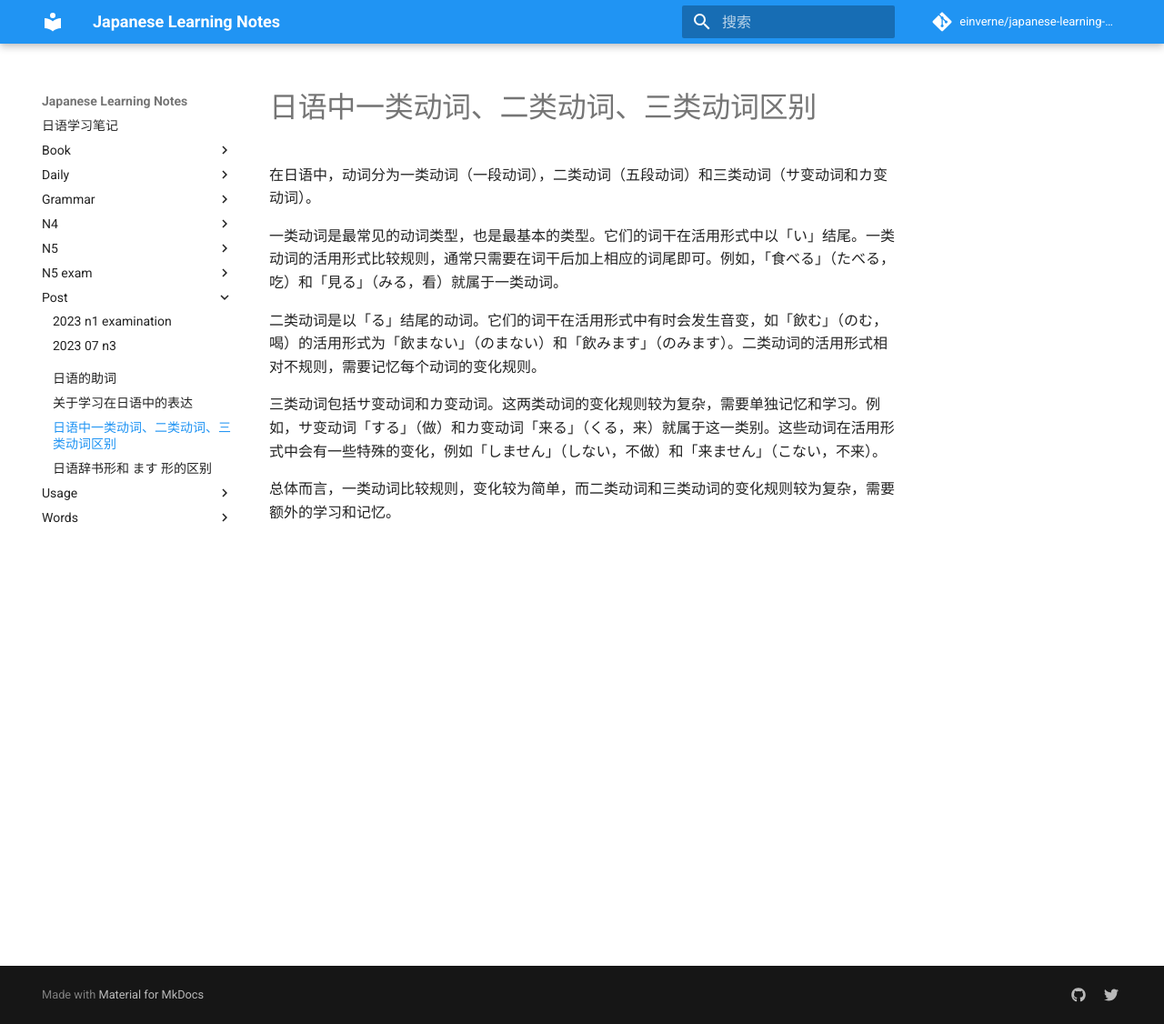
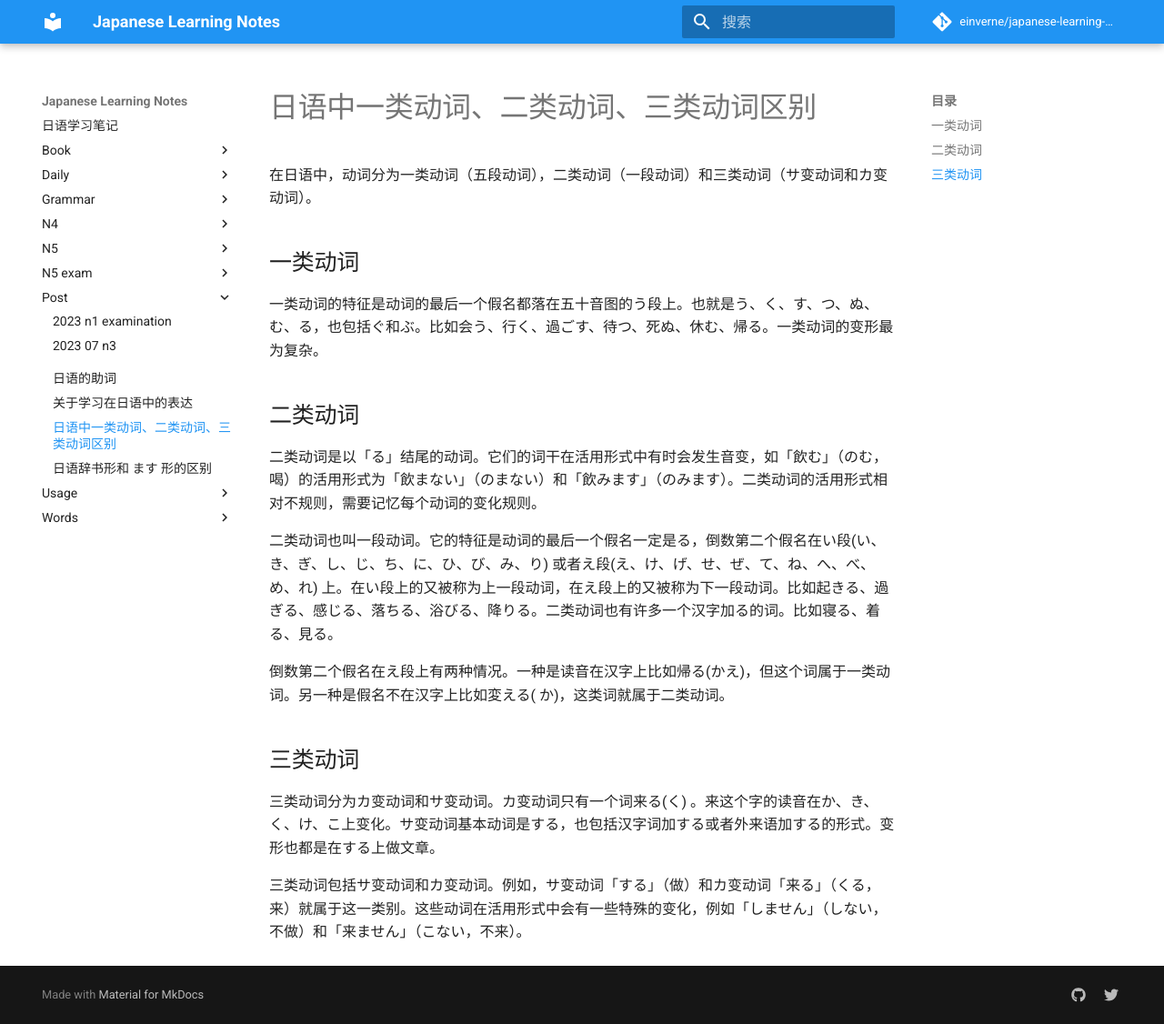
Before and after one commit to einverne/japanese-learning-notes, an MkDocs documentation site: the page built from docs/post/verb-difference.md, in a window 1280 px wide and 1126 px high. Shown: the whole window at 91% size. Built offline with MkDocs 1.6.1 and Material for MkDocs 9.7.7, drawn with Linux system fonts in a browser that asks for light colours; comment, search, counter and statistics services are not loaded.

Commit message:
fix: verb difference Close #3

```diff
--- a/docs/post/verb-difference.md
+++ b/docs/post/verb-difference.md
@@ -2,7 +2,7 @@
 layout: post
 title: "日语中一类动词、二类动词、三类动词区别"
 aliases:
-- "日语中一类动词、二类动词、三类动词区别"
+  - "日语中一类动词、二类动词、三类动词区别"
 tagline: ""
 description: ""
 category: 学习笔记
@@ -10,12 +10,24 @@ tags: [ japanese, verb, language-learning ]
 last_updated:
 ---
 
-在日语中，动词分为一类动词（一段动词），二类动词（五段动词）和三类动词（サ变动词和カ变动词）。
+在日语中，动词分为一类动词（五段动词），二类动词（一段动词）和三类动词（サ变动词和カ变动词）。
 
-一类动词是最常见的动词类型，也是最基本的类型。它们的词干在活用形式中以「い」结尾。一类动词的活用形式比较规则，通常只需要在词干后加上相应的词尾即可。例如，「食べる」（たべる，吃）和「見る」（みる，看）就属于一类动词。
+## 一类动词
 
+一类动词的特征是动词的最后一个假名都落在五十音图的う段上。也就是う、く、す、つ、ぬ、む、る，也包括ぐ和ぶ。比如会う、行く、過ごす、待つ、死ぬ、休む、帰る。一类动词的变形最为复杂。
+
+## 二类动词
 二类动词是以「る」结尾的动词。它们的词干在活用形式中有时会发生音变，如「飲む」（のむ，喝）的活用形式为「飲まない」（のまない）和「飲みます」（のみます）。二类动词的活用形式相对不规则，需要记忆每个动词的变化规则。
 
-三类动词包括サ变动词和カ变动词。这两类动词的变化规则较为复杂，需要单独记忆和学习。例如，サ变动词「する」（做）和カ变动词「来る」（くる，来）就属于这一类别。这些动词在活用形式中会有一些特殊的变化，例如「しません」（しない，不做）和「来ません」（こない，不来）。
+二类动词也叫一段动词。它的特征是动词的最后一个假名一定是る，倒数第二个假名在い段(い、き、ぎ、し、じ、ち、に、ひ、び、み、り)
+或者え段(え、け、げ、せ、ぜ、て、ね、へ、べ、め、れ)
+上。在い段上的又被称为上一段动词，在え段上的又被称为下一段动词。比如起きる、過ぎる、感じる、落ちる、浴びる、降りる。二类动词也有许多一个汉字加る的词。比如寝る、着る、見る。
 
-总体而言，一类动词比较规则，变化较为简单，而二类动词和三类动词的变化规则较为复杂，需要额外的学习和记忆。
+倒数第二个假名在え段上有两种情况。一种是读音在汉字上比如帰る(かえ)，但这个词属于一类动词。另一种是假名不在汉字上比如変える(
+か)，这类词就属于二类动词。
+
+## 三类动词
+三类动词分为カ变动词和サ变动词。カ变动词只有一个词来る(く)
+。来这个字的读音在か、き、く、け、こ上变化。サ变动词基本动词是する，也包括汉字词加する或者外来语加する的形式。变形也都是在する上做文章。
+
+三类动词包括サ变动词和カ变动词。例如，サ变动词「する」（做）和カ变动词「来る」（くる，来）就属于这一类别。这些动词在活用形式中会有一些特殊的变化，例如「しません」（しない，不做）和「来ません」（こない，不来）。
```
